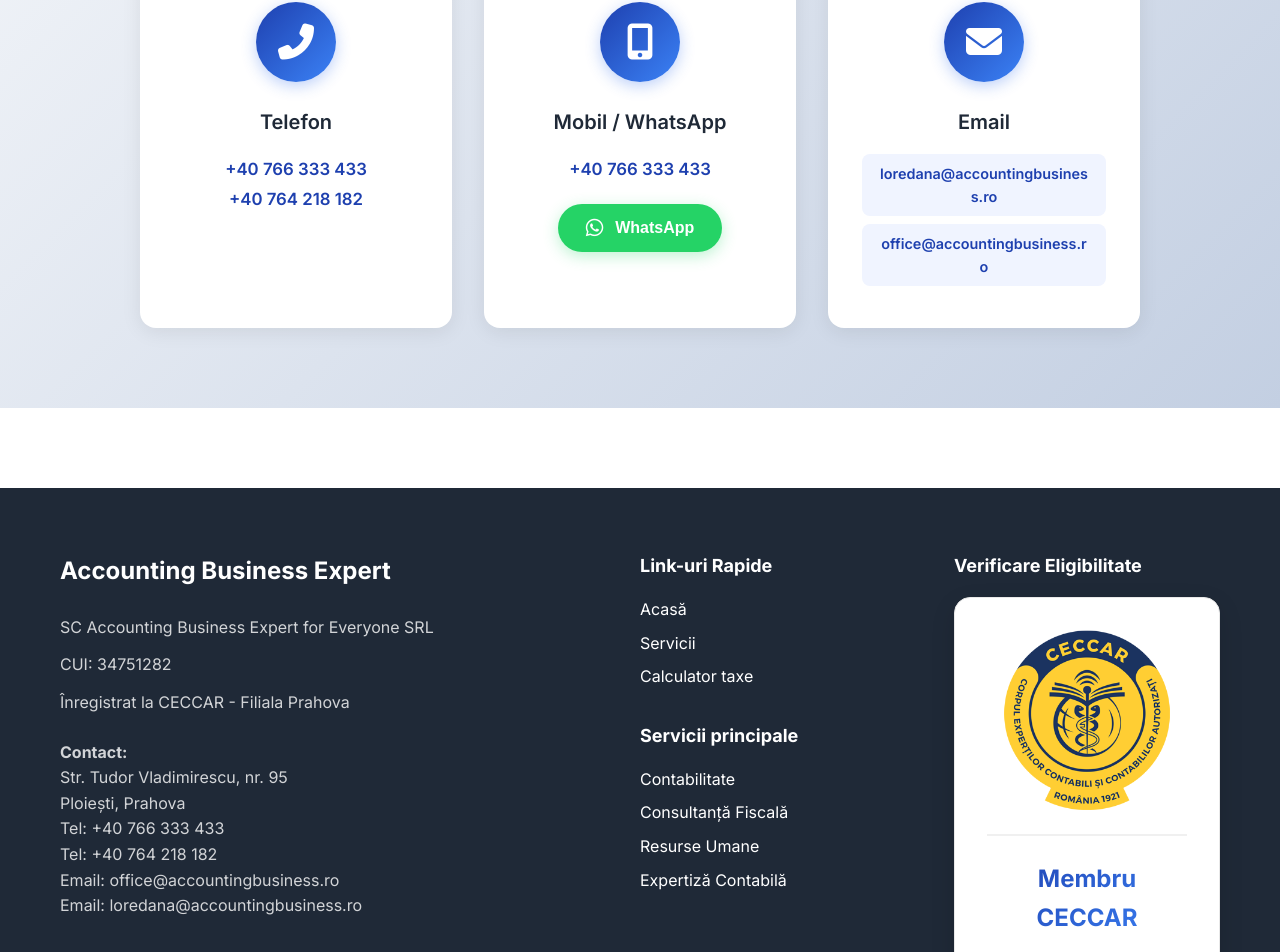
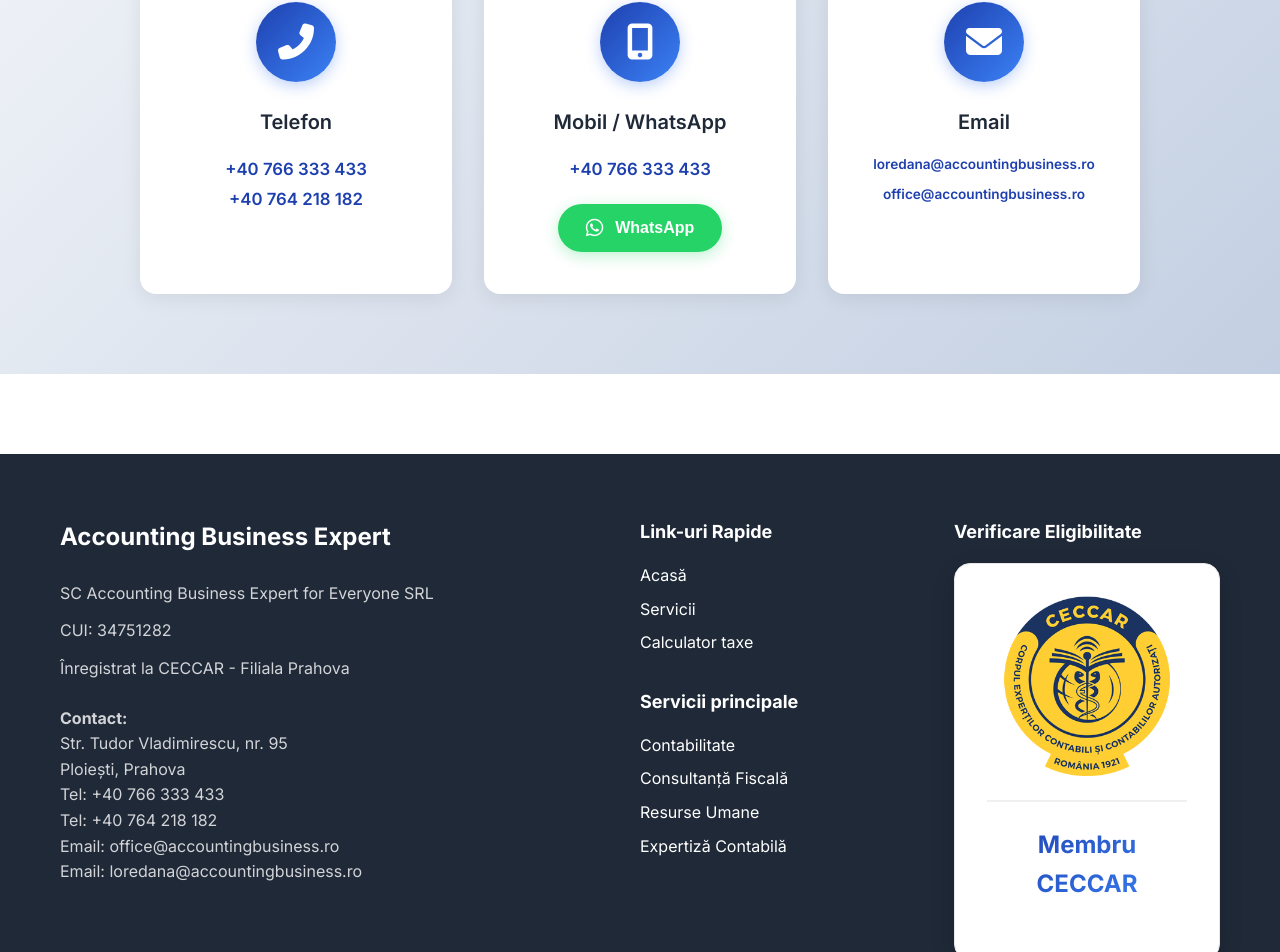
Before and after one commit to Cipppp/conta-site, a Nuxt app: page / in a window 1280 px wide. Shown: the part 6344-7296 px from the top of the page. Built offline with nearby package versions, Linux system fonts and the light colour scheme; no server answers.

Commit message:
fix: improve email link presentation in ContactSection and remove duplicate phone number entry in default.vue

```diff
--- a/components/ContactSection.vue
+++ b/components/ContactSection.vue
@@ -150,17 +150,13 @@ const contactWhatsApp = () => {
   color: var(--primary-color);
   text-decoration: none;
   font-weight: 600;
-  font-size: 0.9rem;
-  padding: 0.5rem 1rem;
-  background: #f0f4ff;
-  border-radius: 8px;
-  transition: all 0.3s;
-  word-break: break-all;
+  font-size: 0.85rem;
+  transition: color 0.3s;
+  line-height: 1.6;
 }
 
 .email-links a:hover {
-  background: var(--primary-color);
-  color: white;
+  color: var(--secondary-color);
 }
 
 .whatsapp-btn {
```
